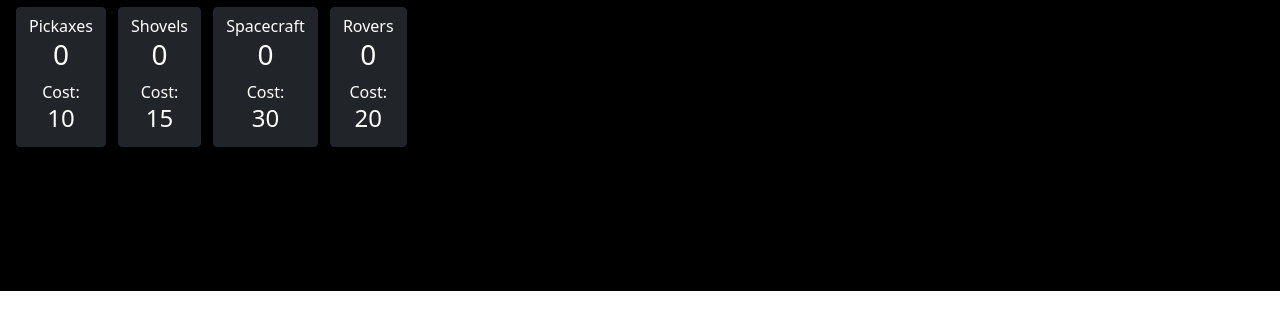
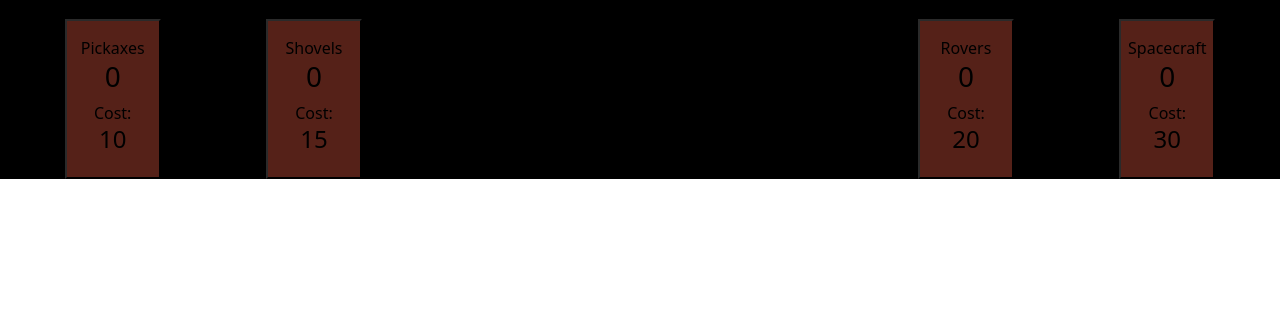
Before and after one commit to CameronOlson/mooncheese, a plain HTML site: page index.html in a window 1280 px wide. Both pictures are taken after a click on the element 639 px from the left and 256 px from the top of the page. Shown: the part 453-782 px from the top of the page. Drawn offline with nearby package versions, Linux system fonts and the light colour scheme.

Commit message:
Buton hiding and format

```diff
--- a/index.html
+++ b/index.html
@@ -35,24 +35,35 @@
         <div class="row" id="disappear">
                 <h1 id="dissapear">Purchase Upgrades</h1>
         </div>
-        <div class="row ">
-            <div class="col-12 col-lg-6 tall">
-                <button class="btn btn-dark button-design m-1" onclick="buyPickax('pickaxes')">
+        <div class="row">
+            <div class="col-12 col-lg-4 d-flex justify-content-around pt-3">
+                <div>
+                <button class="btn p-3" id="pickaxButton" onclick="buyPickax('pickaxes')">
                     <div>Pickaxes<h3 id="pickaxCount">0</h3></div>
                     <div>Cost:<h4 id="pickaxCost">10</h4></div>
                 </button>
-                <button class="btn btn-dark button-design m-1" onclick="buyShovel('shovel')">
+                </div>
+                <div>
+                <button class="btn m-5" id="buyShovelButton" onclick="buyShovel('shovel')">
                     <div>Shovels<h3 id="shovelCount">0</h3></div>
                     <div>Cost:<h4 id="shovelCost">15</h4></div>
                 </button>
-                <button class="btn btn-dark button-design m-1" onclick="buySpaceCraft('spaceCraft')">
-                    <div>Spacecraft<h3 id="spaceCraftCount">0</h3></div>
-                    <div>Cost:<h4 id="spaceCraftCost">30</h4></div>
-                </button>
-                <button class="btn btn-dark button-design m-1" onclick="buyRover('rovers')">
+            </div>
+            </div>
+            <div class="col-12 col-lg-4"></div>
+                <div class="col-12 col-lg-4 d-flex justify-content-around pt-3">
+                    <div>
+                <button class="btn" id="buyRoverButton" onclick="buyRover('rovers')">
                     <div>Rovers<h3 id="roverCount">0</h3></div>
                     <div>Cost:<h4 id="roverCost">20</h4></div>
                 </button>
+                </div>
+                    <div>
+                    <button class="btn" id="buySpaceCraftButton" onclick="buySpaceCraft('spaceCraft')">
+                        <div>Spacecraft<h3 id="spaceCraftCount">0</h3></div>
+                        <div>Cost:<h4 id="spaceCraftCost">30</h4></div>
+                    </div>
+                    </button>
             </div>
                 <div class="col-12 col-lg-6 text-center">
                 </div>
--- a/main.js
+++ b/main.js
@@ -1,4 +1,8 @@
 let cheese = 0
+let pickaxButton = document.getElementById("pickaxButton")
+let shovelButton = document.getElementById("buyShovelButton")
+let spaceCraftButton = document.getElementById("buySpaceCraftButton")
+let roverButton = document.getElementById("buyRoverButton")
 // let pickax = 0
 // let rover = 0
 
@@ -33,6 +37,10 @@ let clickUpgrades = {
 function mine(){
      cheese += (1 + ((clickUpgrades['pickaxes'].quantity * clickUpgrades['pickaxes'].multiplier) + (clickUpgrades['shovel'].quantity * clickUpgrades['shovel'].multiplier)))
     update(onScreenCheeseCount)
+    hidePickaxButton()
+    hideShovelButton()
+    hideSpaceCraftButton()
+    hideRoverButton()
 }
 
 
@@ -104,6 +112,10 @@ function buyPickax(str){
         updatePickax()
         updatePickaxPrice()
         updatePickaxCost()
+        hidePickaxButton()
+        hideShovelButton()
+        hideSpaceCraftButton()
+        hideRoverButton()
         console.log("You bought a pickax")
         console.log(clickUpgrades[str].quantity)
     }
@@ -117,6 +129,10 @@ function buyShovel(str){
         updateShovel()
         updateShovelPrice()
         updateShovelCost()
+        hidePickaxButton()
+        hideShovelButton()
+        hideSpaceCraftButton()
+        hideRoverButton()
         console.log("You bought a Shovel")
         // console.log(clickUpgrades[str].quantity)
     }
@@ -133,6 +149,10 @@ function buyRover(str){
         updateRover()
         updateRoverPrice()
         updateRoverCost()
+        hidePickaxButton()
+        hideShovelButton()
+        hideSpaceCraftButton()
+        hideRoverButton()
         console.log("You bought a rover")
 
     }
@@ -145,6 +165,10 @@ function buySpaceCraft(str){
         updateSpaceCraft()
         updateSpaceCraftPrice()
         updateSpaceCraftCost()
+        hidePickaxButton()
+        hideShovelButton()
+        hideSpaceCraftButton()
+        hideRoverButton()
         console.log("You bought a SpaceCraft")
 
     }
@@ -162,10 +186,49 @@ function startInterval() {
   }
 
 
-//   This is to change buttons color on click
+//   This is to hide button before it is availible
+
+function hidePickaxButton(){
+    if (cheese < clickUpgrades["pickaxes"].price){
+        document.getElementById("pickaxButton").className = "unclickable";
+    } else if (cheese >= clickUpgrades["pickaxes"].price){
+        document.getElementById("pickaxButton").className = "is-visible";
+    }
+}
+function hideShovelButton(){
+    if (cheese < clickUpgrades["shovel"].price){
+        document.getElementById("buyShovelButton").className = "unclickable";
+    } else if (cheese >= clickUpgrades["shovel"].price){
+        document.getElementById("buyShovelButton").className = "is-visible"}
+
+}
+
+function hideSpaceCraftButton(){
+    if (cheese < automaticUpgrades["spaceCraft"].price){
+        document.getElementById("buySpaceCraftButton").className = "unclickable";
+    } else if (cheese >= automaticUpgrades["spaceCraft"].price){
+        document.getElementById("buySpaceCraftButton").className = "is-visible"}
+}
+
+function hideRoverButton(){
+    if (cheese < automaticUpgrades["rovers"].price){
+        document.getElementById("buyRoverButton").className = "unclickable";
+    } else if (cheese >= automaticUpgrades["rovers"].price){
+        document.getElementById("buyRoverButton").className = "is-visible";
+    return
+    }
+}
+function hideButtons(){
+  document.getElementById("pickaxButton").className = "is-hidden";
+  document.getElementById("buyShovelButton").className = "is-hidden";
+  document.getElementById("buySpaceCraftButton").className = "is-hidden";
+  document.getElementById("buyRoverButton").className = "is-hidden";
+}
+
+  startInterval()
+  hideButtons()
 
 
-  startInterval()
 
 //   function startGame(){
 
--- a/style.css
+++ b/style.css
@@ -11,11 +11,31 @@
         display: none;
     }
 }
+.is-hidden{
+display: none;
+}
+
+.unclickable{
+    display: block;
+
+height: 10rem;
+width: 6rem;
+background-color: rgb(170, 67, 49);
+opacity: 50%;
+}
+.is-visible{
+display: block;
+
+height: 10rem;
+width: 6rem;
+background-color: rgb(170, 67, 49);
+opacity: 100%;
+}
 
 .bg-black{
     background-color: black;
 }
 
 .button-design{
-    border-radius: 2rem;
+    border-radius: 3rem;
 }
```
